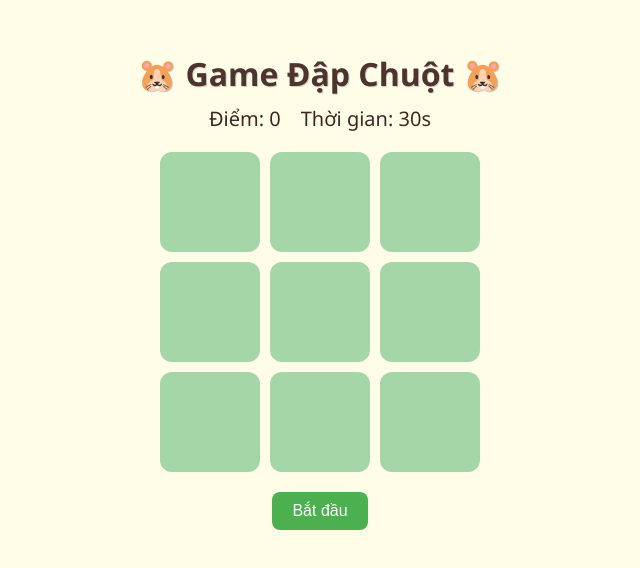
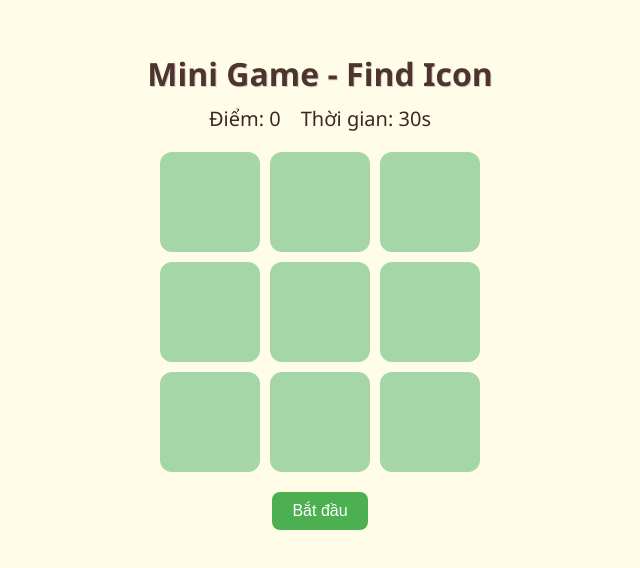
Before and after one commit to nguyenhaminh1994-eng/whackamole, a plain HTML site: page index.html in a window 1280 px wide. Shown: the part 128-696 px from the top of the page, without its empty margins (320-960 px from the left). Drawn offline with Linux system fonts and the light colour scheme.

Commit message:
cap nhat ten tieu de

```diff
--- a/index.html
+++ b/index.html
@@ -3,7 +3,7 @@
 <head>
   <meta charset="UTF-8" />
   <meta name="viewport" content="width=device-width, initial-scale=1.0" />
-  <title>🐹 Game Đập Chuột - Mưa Sao Bay ✨</title>
+  <title>Mini Game - Find Icon</title>
   <style>
     body {
       background: #fffde7;
@@ -101,7 +101,7 @@
   </style>
 </head>
 <body>
-  <h1>🐹 Game Đập Chuột 🐹</h1>
+  <h1>Mini Game - Find Icon</h1>
   <div class="score-board">
     <div>Điểm: <span id="score">0</span></div>
     <div>Thời gian: <span id="time">30</span>s</div>
```
